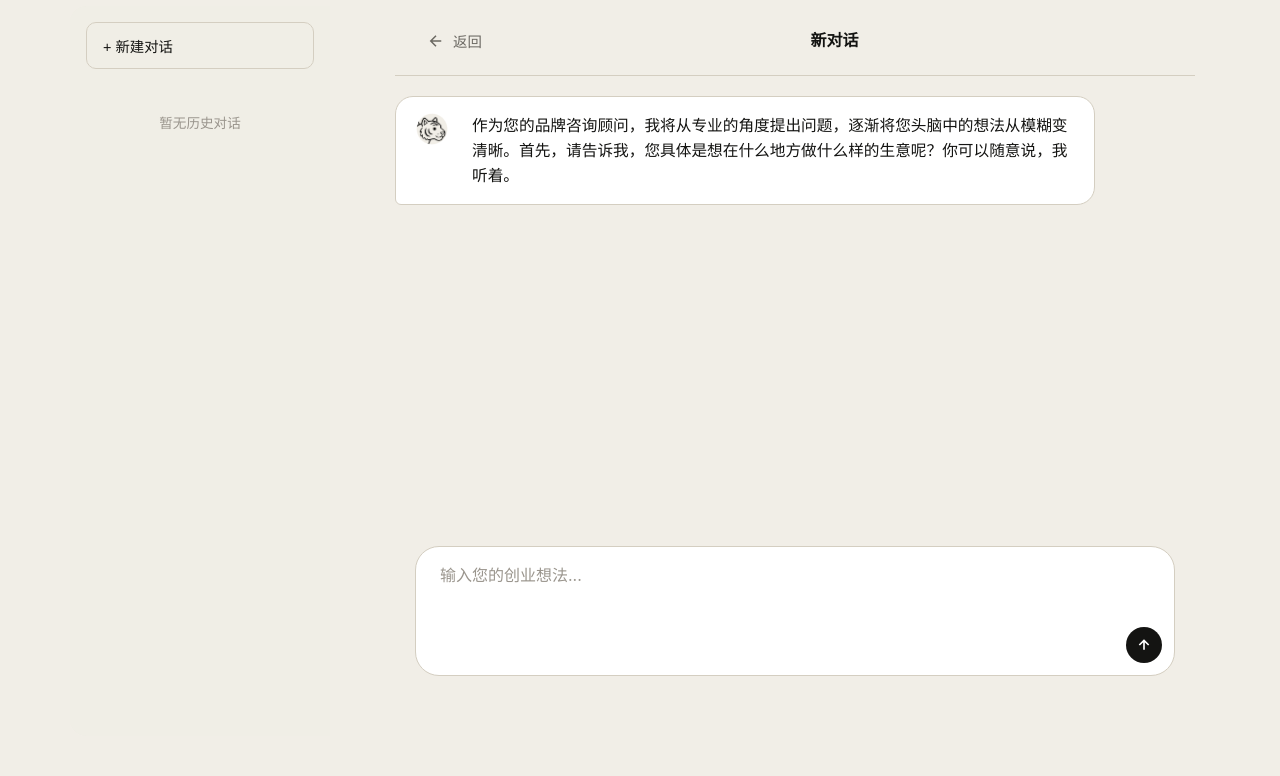
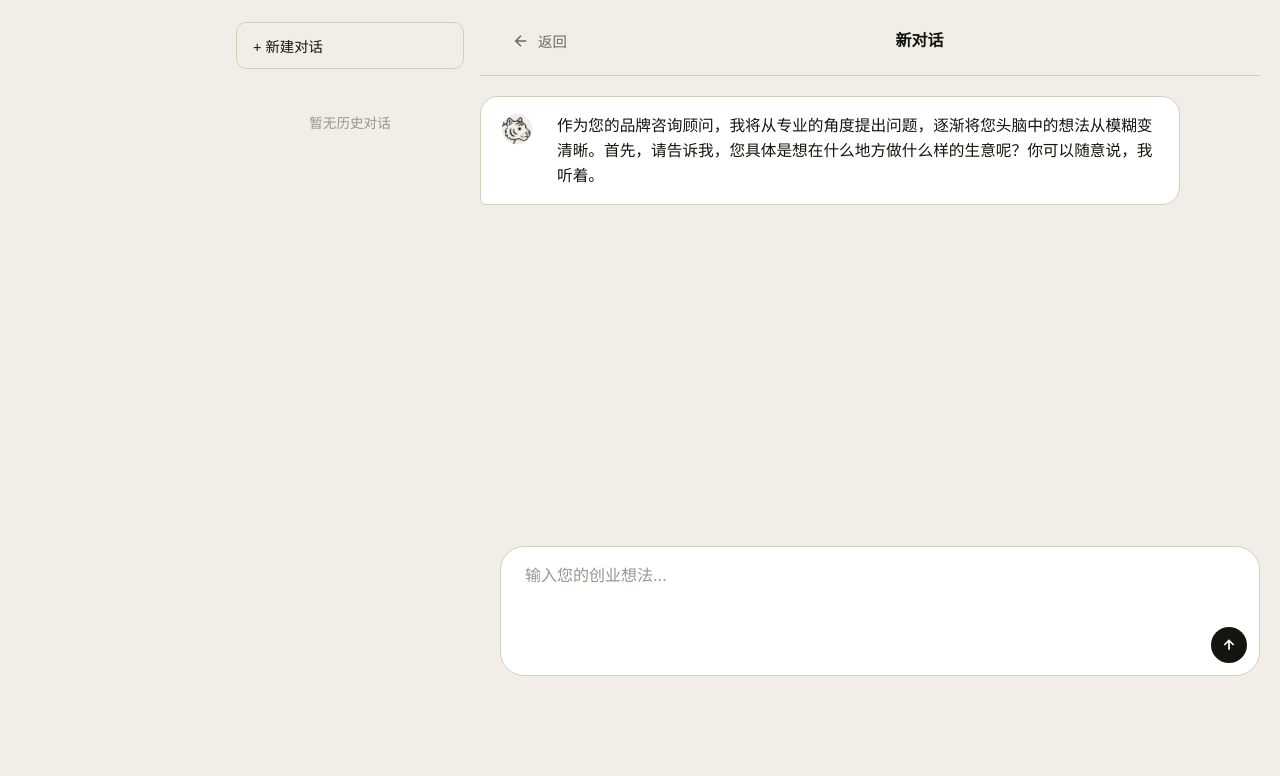
Before and after one commit to HuYee2025/BrandGPT, a Flask app: page /chat in a window 1280 px wide. Shown: the part 74-850 px from the top of the page. Run offline with Flask 3, Linux system fonts and the light colour scheme.

Commit message:
调整历史栏左偏移为200px，标题限制10字

```diff
--- a/templates/chat.html
+++ b/templates/chat.html
@@ -9,8 +9,8 @@
     height: calc(100vh - 70px);
     display: flex;
     flex-direction: row;
-    margin: 0 0 0 50px;
-    width: calc(100% - 50px);
+    margin: 0 0 0 200px;
+    width: calc(100% - 200px);
     overflow: hidden;
 }
 
@@ -871,7 +871,7 @@ function sendMessage() {
 
     // 首次对话时更新标题为对话摘要
     if (messageCount === 1) {
-        const summary = message.length > 15 ? message.substring(0, 15) + '...' : message;
+        const summary = message.length > 10 ? message.substring(0, 10) + '...' : message;
         document.querySelector('.chat-header-title').textContent = summary;
         // 创建新对话ID
         currentConversationId = Date.now().toString();
```
